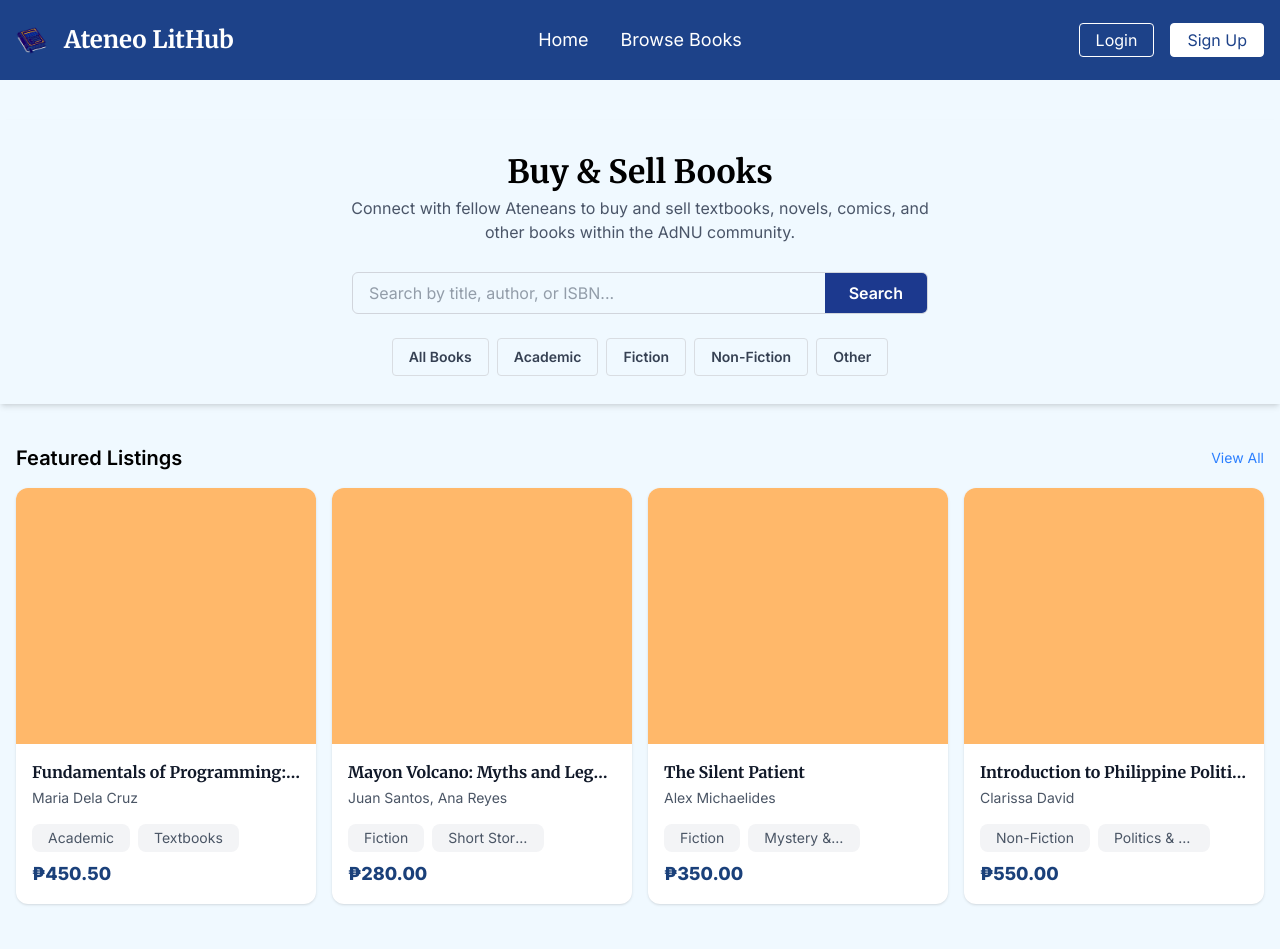
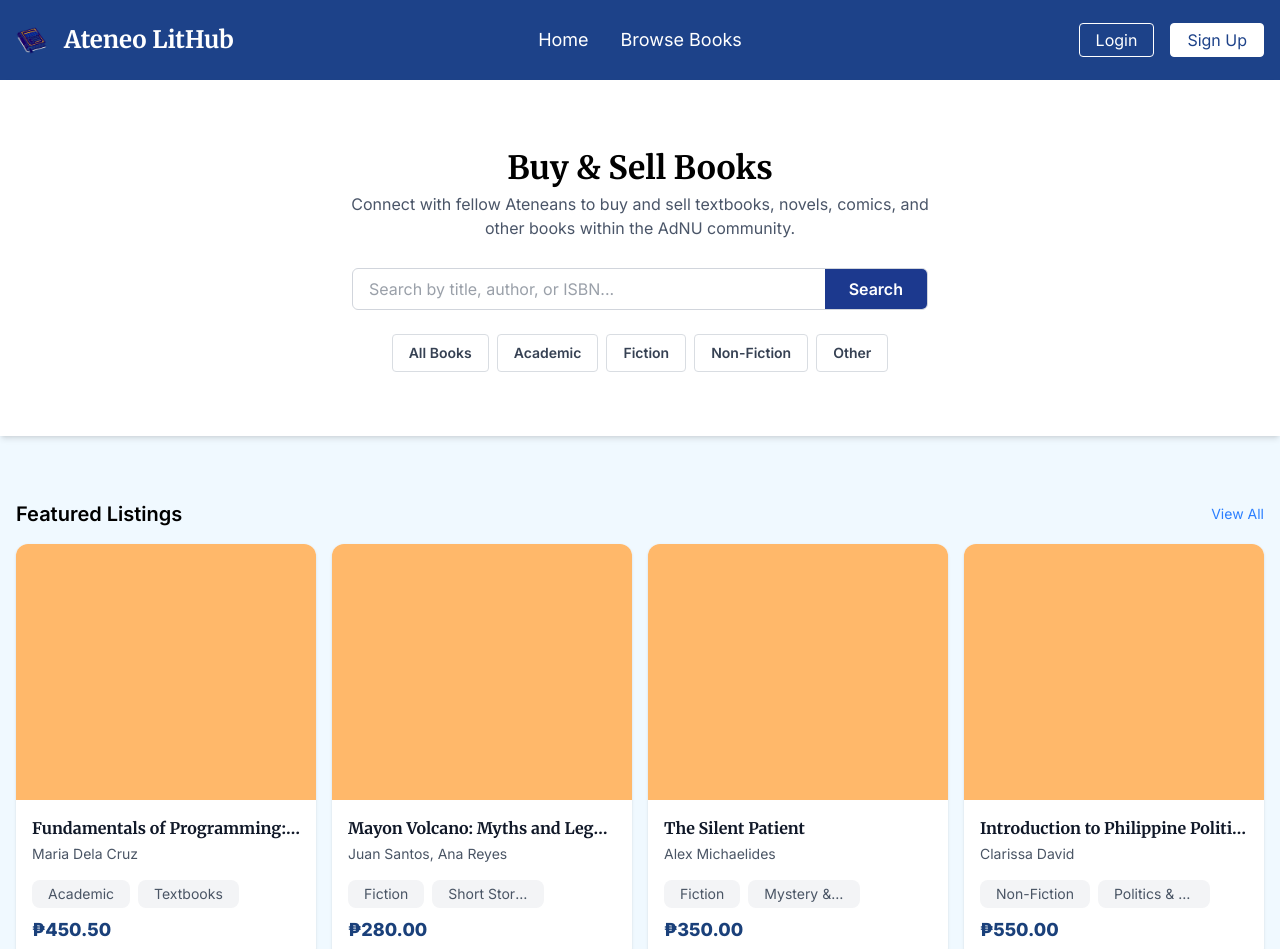
Before and after one commit to lnajarila/ateneo-lithub, a React (Vite) app: page / in a window 1280 px wide. Shown: the top 949 px of the page. Built offline with nearby package versions, Linux system fonts and the light colour scheme.

Commit message:
style(home): adjust background color and spacing

```diff
--- a/src/pages/Home.jsx
+++ b/src/pages/Home.jsx
@@ -21,7 +21,7 @@ function Home() {
       <Header />
 
       <div className="min-h-screen flex flex-col items-center">
-        <div className="text-center mt-10 w-full py-7 flex flex-col items-center shadow-md">
+        <div className="text-center py-16 w-full flex flex-col items-center shadow-md bg-white">
           <h1 className="font-serif text-[32px] font-bold">Buy & Sell Books</h1>
           <p className="font-sans text-[16px] text-[#4A5568]">
             Connect with fellow Ateneans to buy and sell textbooks, novels, comics, and<br />
@@ -56,7 +56,7 @@ function Home() {
         </div>
 
         {/* Listings Section */}
-        <div className="w-full max-w-screen-xl px-4 mt-10">
+        <div className="w-full max-w-screen-xl px-4 mt-16">
           {selectedCategory === null ? (
             <>
               {/* Featured Listings */}
```
